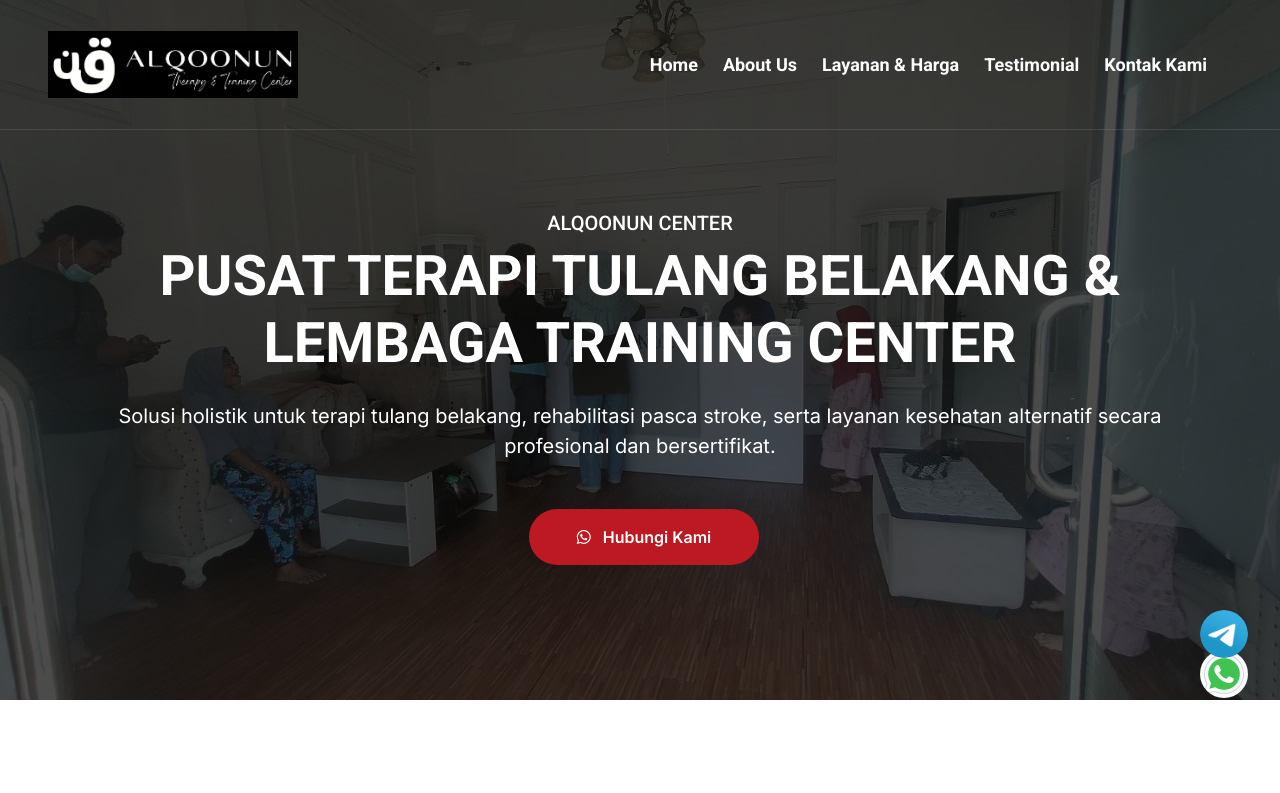
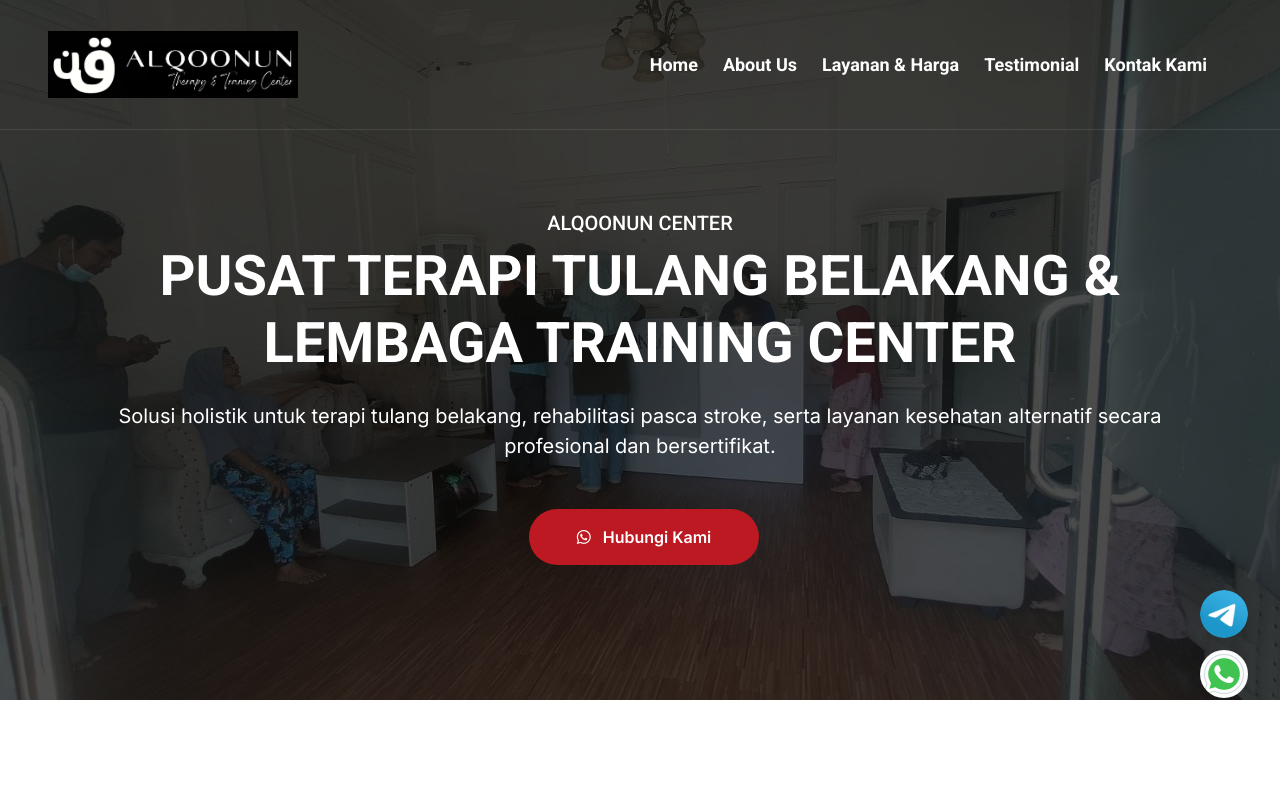
Before and after one commit to alqoonunbisnis-pixel/alqoonun, a plain HTML site: page index.html in a window 1280 px wide. Shown: the top 793 px of the page. Drawn offline with nearby package versions, Linux system fonts and the light colour scheme; files that its build step writes are made by us from their sources.

Commit message:
Update index.html

```diff
--- a/index.html
+++ b/index.html
@@ -19,8 +19,8 @@
 
 <meta property="og:description" content="Pusat terapi tulang belakang, skoliosis, HNP, stroke, dan bekam modern dengan pendekatan aman, efektif, dan profesional.">
 
-<link rel="apple-touch-icon" sizes="180x180" href="img/al.webp" />
-<link rel="shortcut icon" href="img/al.webp" />
+<link rel="apple-touch-icon" sizes="180x180" href="img/aq.webp" />
+<link rel="shortcut icon" href="img/aq.webp" />
 
         <!-- Google Web Fonts -->
         <link rel="preconnect" href="https://fonts.googleapis.com">
@@ -627,7 +627,7 @@
   position: fixed;
   width: 50px;
   height: 50px;
-  bottom: 140px;
+  bottom: 160px;
   right: 30px;
   z-index: 100;
 }
```
